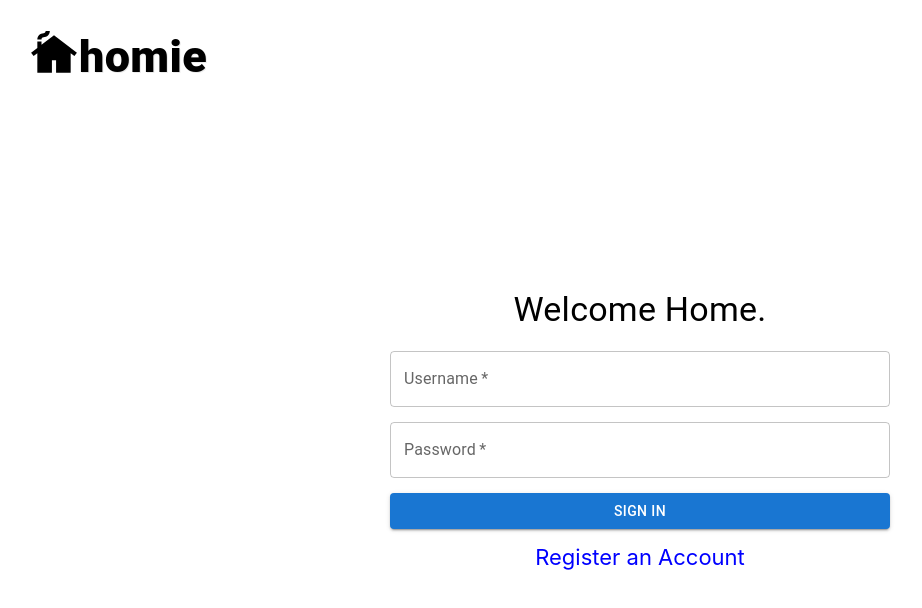
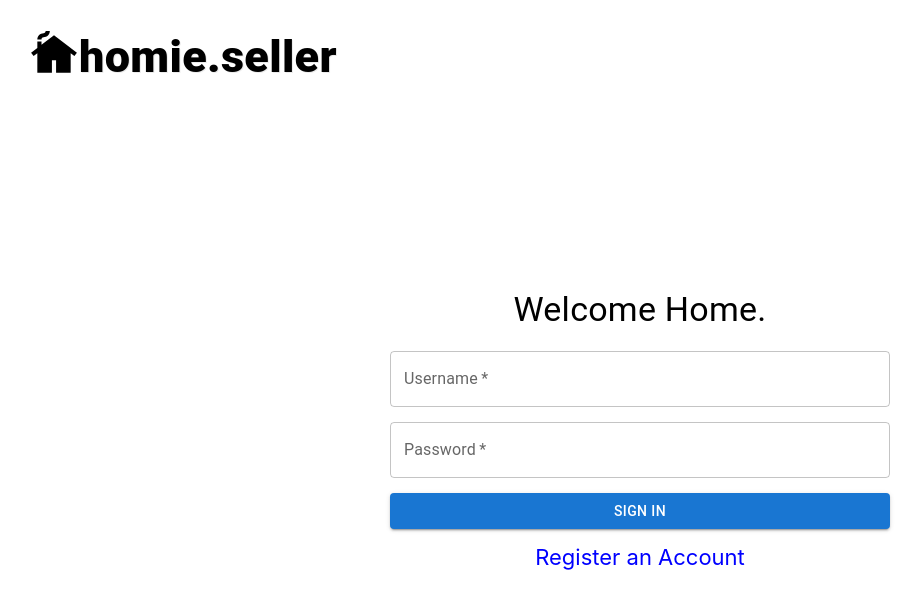
Before and after one commit to agiledev-students-spring2023/final-project-awesome-united, a React (Create React App) app in the folder front-end/: page / in a window 1280 px wide. Shown: the top 608 px of the page, without its empty margins (0-922 px from the left). Built offline with nearby package versions, Linux system fonts and the light colour scheme; no server answers.

Commit message:
distinguish seller from buyer with discover header

```diff
--- a/front-end/src/components/DiscoverHeader.js
+++ b/front-end/src/components/DiscoverHeader.js
@@ -1,14 +1,22 @@
 import CottageIcon from "@mui/icons-material/Cottage";
 import { Grid, Typography } from "@mui/material";
 import "./DiscoverHeader.css";
+import authenticate from "../auth/Authenticate";
+import { useState, useEffect } from "react";
 const DiscoverHeader = (props) => {
+  const jwtToken = localStorage.getItem("token"); // the JWT token, if we have already received one and stored it in localStorage
+  const [isLoggedIn, setIsLoggedIn] = useState(jwtToken && true); // if we already have a JWT token in local storage, set this to true, otherwise false
+  const [accountInfo, setAccountInfo] = useState([]);
+  useEffect(() => {
+    authenticate(setIsLoggedIn, setAccountInfo, jwtToken);
+  }, []);
   return (
     <div className="discoverheader">
 
         <CottageIcon className="homie-icon" fontSize="90px" />
 
 
-        <Typography variant="h4" className="header-text" sx= {
+        {accountInfo.accountType == "Buyer" ? <Typography variant="h4" className="header-text" sx= {
           {
             fontSize: 45,
             fontWeight: "800",
@@ -17,7 +25,16 @@ const DiscoverHeader = (props) => {
           }
         }>
           homie
-        </Typography>
+        </Typography> : <Typography variant="h4" className="header-text" sx= {
+          {
+            fontSize: 45,
+            fontWeight: "800",
+            margin: 0,
+            padding: 0,
+          }
+        }>
+          homie.seller
+        </Typography>}
 
 
     </div>
```
